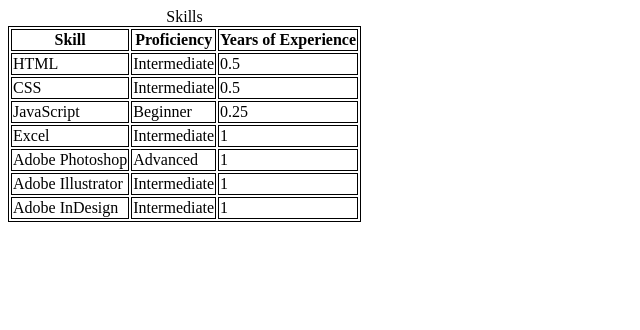
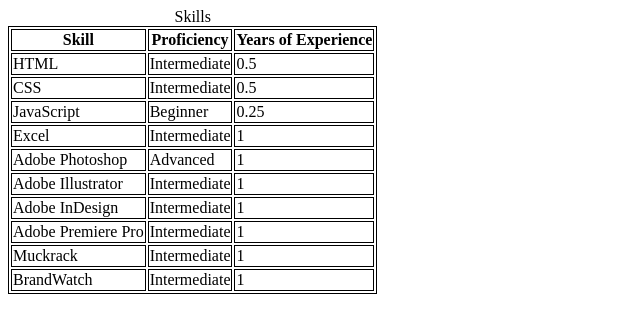
Before and after one commit to cshepher-su/ist263, a plain HTML site: page lab04-tables-forms/skills.html in a window 1280 px wide. Shown: the whole page, without its empty margins (0-640 px from the left). Drawn offline with Linux system fonts and the light colour scheme.

Commit message:
Update skills.html

```diff
--- a/lab04-tables-forms/skills.html
+++ b/lab04-tables-forms/skills.html
@@ -47,7 +47,23 @@
     <tr>
         <td>Adobe InDesign</td>
         <td>Intermediate</td>
-        <td>1</td   >
+        <td>1</td>
+    <tr>
+        <td>Adobe Premiere Pro</td>
+        <td>Intermediate</td>
+        <td>1</td>
+    </tr>
+
+    <tr>
+        <td>Muckrack</td>
+        <td>Intermediate</td>
+        <td>1</td>
+    </tr>
+    <tr>
+        <td>BrandWatch</td>
+        <td>Intermediate</td>
+        <td>1</td>
+
     </tr>
   </tr>
 </table>
```
